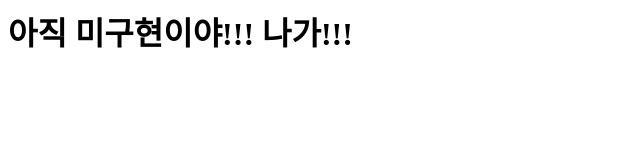
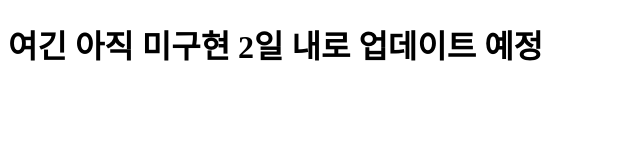
Before and after one commit to hoho428/hokao, a plain HTML site: page chat.html in a window 1280 px wide. Shown: the whole page, without its empty margins (0-640 px from the left). Drawn offline with Linux system fonts and the light colour scheme.

Commit message:
Update chat.html

```diff
--- a/chat.html
+++ b/chat.html
@@ -1 +1,11 @@
-<h1>아직 미구현이야!!! 나가!!!</h1>
+<!DOCTYPE html>
+<html lang="en" dir="ltr">
+  <head>
+    <meta charset="utf-8">
+    <title></title>
+  </head>
+  <body>
+    <h1>여긴 아직 미구현 2일 내로 업데이트 예정</h1>
+
+  </body>
+</html>
```
